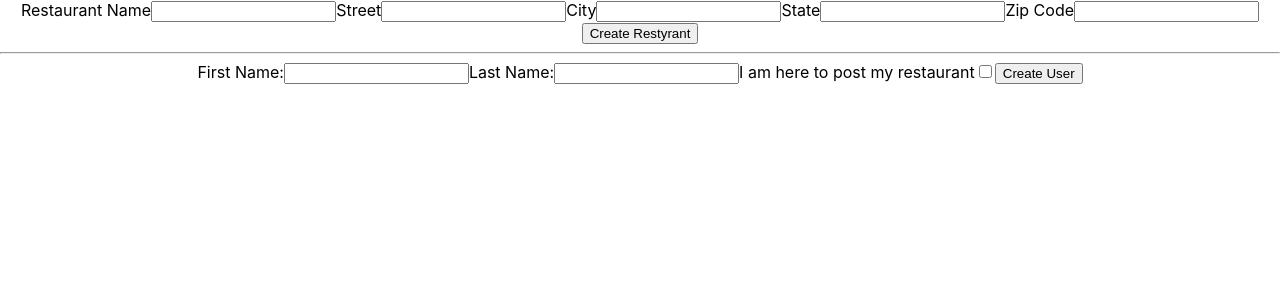
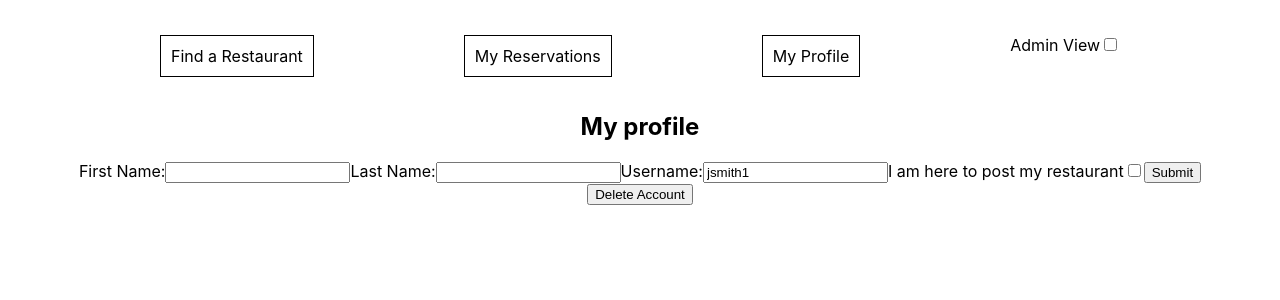
Before and after one commit to HostlessApp/Hostless-App, a React (Create React App) app in the folder hostless/: page /edit/jsmith1 in a window 1280 px wide. Shown: the top 300 px of the page. Built offline with nearby package versions, Linux system fonts and the light colour scheme.

Commit message:
configured user and restaurant components and routes

```diff
--- a/hostless/src/App.css
+++ b/hostless/src/App.css
@@ -36,3 +36,36 @@
     transform: rotate(360deg);
   }
 }
+
+nav {
+  margin: 25px 0;
+  display: flex;
+  justify-content: space-evenly;
+  padding: 10px;
+}
+
+.navItem {
+  border: 1px black solid;
+  text-decoration: none;
+  color: black;
+  padding: 10px;
+}
+
+.navItem:hover {
+  background-color: whitesmoke;
+}
+
+#searchParams{
+  padding: 10px;
+  display: flex;
+  justify-content: center;
+}
+
+.removeLink{
+text-decoration: none;
+}
+
+#restaurantReq{
+  border: 1px solid black;
+  margin: 10px;
+}
--- a/hostless/src/App.js
+++ b/hostless/src/App.js
@@ -1,9 +1,27 @@
 import "./App.css";
 import AddRestaurant from "./components/Restaurant/AddRestaurant";
 import AddUser from "./components//User/AddUser";
+import UpdateUser from "./components/User/UpdateUser";
+import RestaurantList from "./components/Restaurant/RestaurantList";
+import {Fragment, useState} from 'react'
 import axios from "axios";
+import {Route, Link} from 'react-router-dom'
+import SearchParams from "./components/SearchParams";
+import RestaurantDetail from "./components/Restaurant/RestaurantDetail";
 
 function App() {
+
+var userRes
+
+const [userState, setUserState] = useState({
+      name:{
+          first: "John",
+          last: "Smith"
+      },
+      username: "jsmith1",
+      admin: false
+  })
+const [restaurantList, setRestaurantList] = useState([])
 
   function createRestaurant(data) {
     const payload = data;
@@ -18,14 +36,78 @@ function App() {
       .then((res) => console.log(res));
   }
 
+  //function to grab user _id from DB in order to pass it through update route
+  function findUser() {
+    axios.get('http://localhost:3000/users')
+      .then(res => res.data)
+      .then(res =>{
+         userRes = res.filter(item => item.username === userState.username)
+      console.log(userRes)
+      setUserState(userRes)
+    })
+  }
+
+  //updates user in db
+  function updateUser(data){
+    const payload = data;
+    console.log(payload)
+    axios.put(`http://localhost:3000/users/edit/${userState.username}`, payload)
+      .then((res) => console.log(res));
+  }
+
+  function deleteUser(){
+    axios.delete(`http://localhost:3000/users/edit/${userState.username}`)
+  }
+
+  //changes admin field in userState
+  function handleAdmin(){
+      userState.admin = !userState.admin
+      setUserState(userState)
+      console.log(userState.admin)
+  }
+
   return (
     <div className="App">
-      <AddRestaurant createRestaurant={createRestaurant} />
-      <hr />
-      <AddUser createUser={createUser} />
-      {/* <main>
-            <Route />
-        </main> */}
+
+      <nav>
+        <Link class='navItem' to='/restaurants' >Find a Restaurant</Link>
+        <Link class='navItem' to='/reservations'>My Reservations</Link>
+        <Link class='navItem' to={`/edit/${userState.username}`}>My Profile</Link>
+        <form onChange={handleAdmin}>
+          <label htmlFor="adminToggle">Admin View</label>
+          <input type="checkbox" name="adminToggle" id="" />
+        </form>
+      </nav>
+
+      <main>
+        {/* Routing for create fields (restaurant and user) */}
+        <Route exact path = '/new'
+          render={() =>
+            <Fragment>
+              <AddRestaurant createRestaurant={createRestaurant} />
+              <hr />
+              <AddUser createUser={createUser} userState={userState} setUserState={setUserState} findUser={findUser}/>
+            </Fragment>
+          }/>
+
+          {/* Routing for user update */}
+          <Route exact path = '/edit/:username'
+            render ={() => <UpdateUser updateUser={updateUser} userState={userState} deleteUser={deleteUser}/>}
+            />
+
+          <Route exact path ='/restaurants/:id'
+            render={routerProps => (<RestaurantDetail match={routerProps.match} />)}
+          />
+
+          {/* Routing for home page */}
+          <Route exact path = '/restaurants'
+            render ={() =>
+              <Fragment>
+                <SearchParams />
+                <RestaurantList restaurantList={restaurantList} setRestaurantList={setRestaurantList}/>
+              </Fragment>
+            }/>
+      </main>
     </div>
   );
 }
--- /dev/null
+++ b/hostless/src/components/Restaurant/RestaurantDetail.js
@@ -0,0 +1,30 @@
+import React from 'react'
+import axios from 'axios'
+import { useEffect } from 'react'
+
+const RestaurantDetail = ({match}) => {
+
+    var restaurantRes
+
+    function findRestaurant() {
+        axios.get(`http://localhost:3000/restaurants/${match.params.id}`)
+          .then(res => {
+            console.log(res.data)
+        //      restaurantRes = res.data.filter(item => item.internalID === match.params.id)
+        //   console.log(restaurantRes)
+        })
+          }
+
+    useEffect(() => {
+        findRestaurant()
+    }, [])
+
+    console.log(match.params.id)
+    return (
+        <div>
+            <h1>hi</h1>
+        </div>
+    )
+}
+
+export default RestaurantDetail
--- /dev/null
+++ b/hostless/src/components/Restaurant/RestaurantList.js
@@ -0,0 +1,33 @@
+import React from 'react'
+import {useEffect} from 'react'
+import {Link} from 'react-router-dom'
+import axios from "axios";
+
+const RestaurantList = ({restaurantList, setRestaurantList}) => {
+
+    useEffect(() => {
+        axios.get('http://localhost:3000/restaurants')
+            .then(res => {
+                setRestaurantList(res.data)
+            })
+        },[])
+
+    return (
+        <div>
+            {restaurantList.map(restaurant => {
+            return(
+                <div>
+                    <Link to={'/restaurants/' + restaurant.internalID}>
+                        <div id="restaurantReq">
+                            <h3 class ='removeLink'>{restaurant.name}</h3>
+                            <p class ='removeLink'>{restaurant.description}</p>
+                        </div>
+                    </Link>
+                </div>
+            )}
+            )}
+        </div>
+    )
+}
+
+export default RestaurantList
--- /dev/null
+++ b/hostless/src/components/SearchParams.js
@@ -0,0 +1,18 @@
+import React from 'react'
+
+const SearchParams = () => {
+    return (
+        <div>
+            <form id='searchParams'>
+                <label htmlFor="partySize">How many seats?</label>
+                <input type="number" name="partySize" id="" />
+                <label htmlFor="date">What date?</label>
+                <input type="date" name="date" id="" />
+                <label htmlFor="time">At what time?</label>
+                <input type="time" name="time" id="" />
+            </form>
+        </div>
+    )
+}
+
+export default SearchParams
--- a/hostless/src/components/User/AddUser.js
+++ b/hostless/src/components/User/AddUser.js
@@ -1,8 +1,8 @@
 import React, {useState} from 'react'
 import UserForm from './UserForm';
 
-const AddUser = ({createUser}) => {
-    const initialState = {firstName: '', lastName: '', admin: false}
+const AddUser = ({createUser, userState, setUserState, findUser}) => {
+    const initialState = {firstName: '', lastName: '', username:'', admin: false}
     const [formState, setFormState] = useState(initialState);
 
     function handleSubmit(event) {
@@ -11,11 +11,15 @@ const AddUser = ({createUser}) => {
         const newUser = {
             firstName: formState.firstName,
             lastName: formState.lastName,
-            admin: formState.admin
+            admin: formState.admin,
+            username: formState.username
         }
         setFormState(formState, newUser)
         createUser(formState)
+        setUserState(formState)
         setFormState(initialState)
+        console.log(userState)
+        findUser()
         }
 
     function handleChange(event){
@@ -25,6 +29,7 @@ const AddUser = ({createUser}) => {
 
     return (
         <div>
+            <h2>Create User Component</h2>
             <UserForm handleChange={handleChange} handleSubmit={handleSubmit} formState={formState}/>
         </div>
     )
--- /dev/null
+++ b/hostless/src/components/User/UpdateUser.js
@@ -0,0 +1,41 @@
+import React from 'react'
+import {useState} from 'react'
+import UserForm from './UserForm'
+
+const UpdateUser = ({updateUser, userState, deleteUser}) => {
+
+    const initialState = {firstName: userState.firstName, lastName: '', admin: ''}
+    const [formState, setFormState] = useState(userState)
+
+    function handleSubmit(event) {
+        event.preventDefault();
+        console.log(formState);
+        const newInfo = {
+            name: {
+                first: formState.firstName,
+                last: formState.lastName
+            },
+            admin: formState.admin
+        };
+        setFormState(formState, newInfo)
+        updateUser(newInfo)
+        setFormState(initialState)
+    }
+
+    function handleChange(event){
+        console.log(formState)
+        setFormState({...formState, [event.target.id]: event.target.value})
+    }
+    return (
+        <div>
+            <h2>My profile</h2>
+            <UserForm handleChange={handleChange} handleSubmit={handleSubmit} formState={formState} />
+            <form onSubmit={deleteUser}>
+                <input type="submit" value='Delete Account' />
+            </form>
+
+        </div>
+    )
+}
+
+export default UpdateUser
--- a/hostless/src/components/User/UserForm.js
+++ b/hostless/src/components/User/UserForm.js
@@ -1,6 +1,8 @@
 import React from 'react'
 
 const UserForm = ({handleChange, handleSubmit, formState}) => {
+
+
 
     return (
         <div>
@@ -9,9 +11,11 @@ const UserForm = ({handleChange, handleSubmit, formState}) => {
                 <input type="text" id="firstName" onChange={handleChange} value={formState.firstName} />
                 <label htmlFor="lastName">Last Name:</label>
                 <input type="text" id="lastName" onChange={handleChange} value={formState.lastName} />
+                <label htmlFor="username">Username:</label>
+                <input type="text" id="username" onChange={handleChange} value={formState.username} />
                 <label htmlFor="admin">I am here to post my restaurant</label>
                 <input type="checkbox" id="admin" onChange={handleChange} value="true" />
-                <button type="submit">Create User</button>
+                <button type="submit">Submit</button>
 
             </form>
         </div>
```
